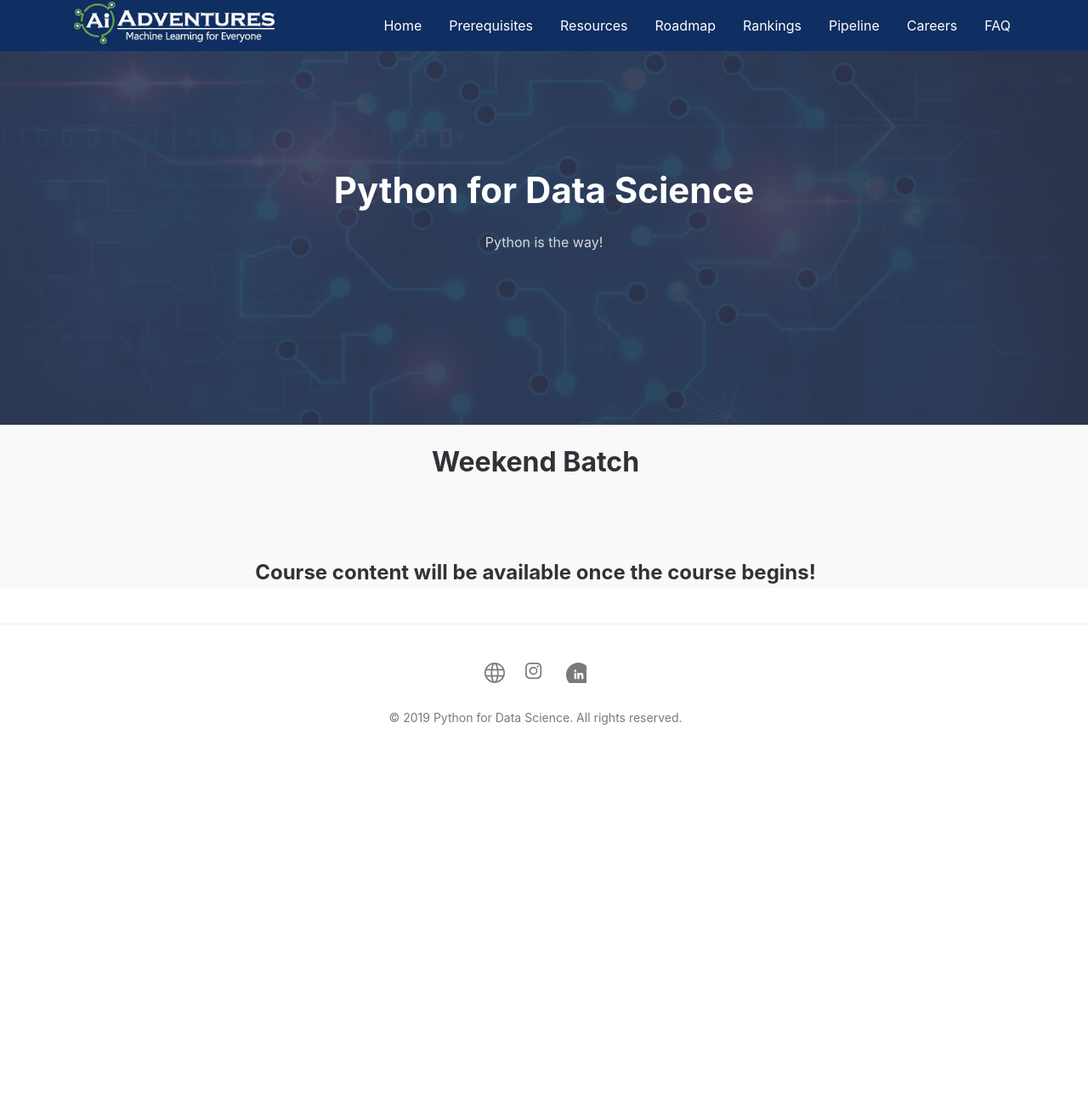
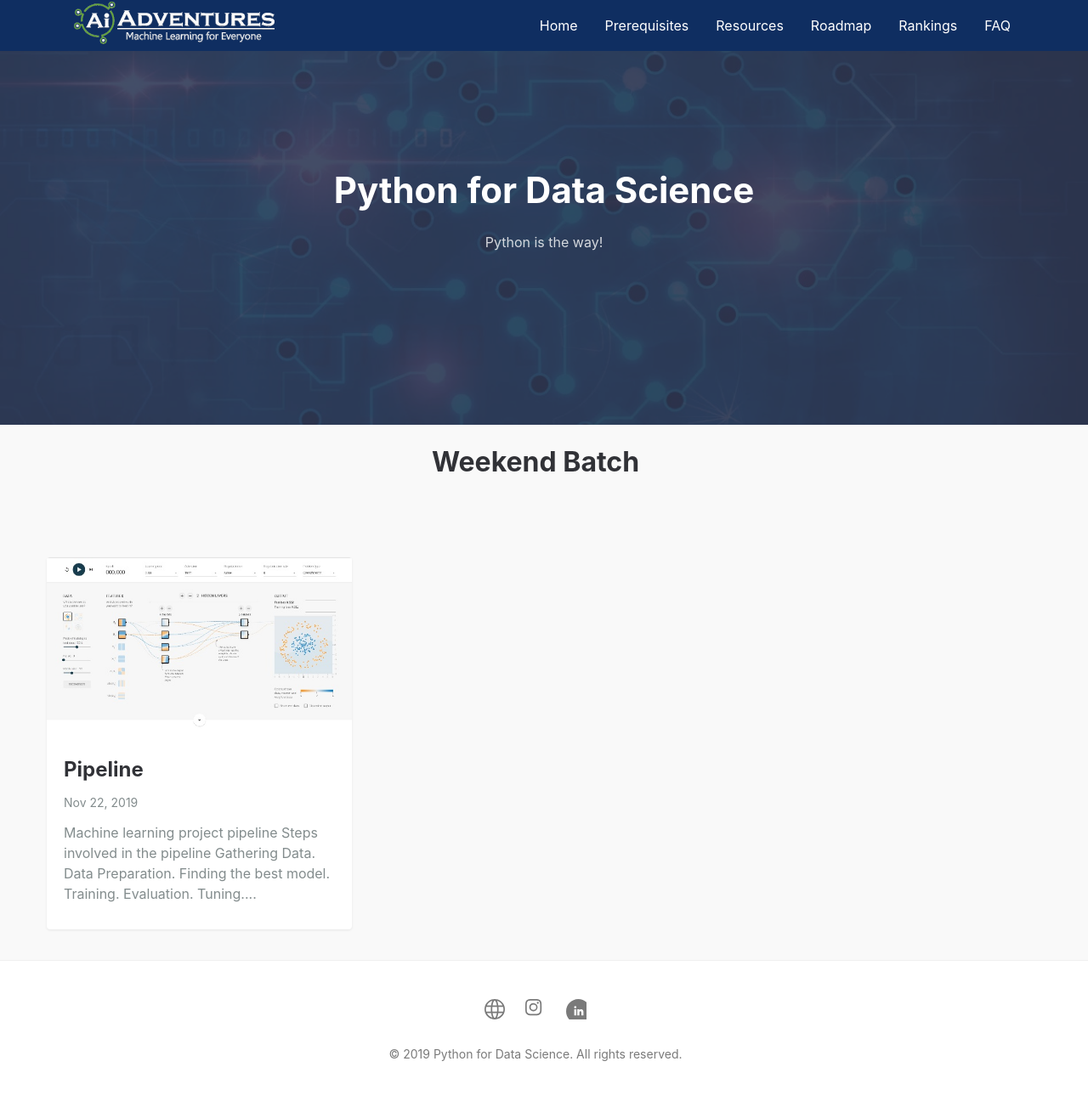
Before and after one commit to Ai-Adventures/weekend, a Jekyll site: the page built from index.md, in a window 1280 px wide. Shown: the whole page at 85% size. Built offline with Jekyll 4.4.1, drawn with Linux system fonts in a browser that asks for light colours; before the commit the page ends 900 px from its top, so only the background shows below that; part of the change alters nothing that is shown.

Commit message:
Made 'Pipeline' into a blog post instead of a separate tab

```diff
--- a/_config.yml
+++ b/_config.yml
@@ -26,8 +26,8 @@ navigation: # Navigation links
   - {name: 'Roadmap', link: '/roadmap'}
   - {name: 'Rankings', link: '/rankings'}
   # - {name: 'News', link: '/news'}
-  - {name: 'Pipeline', link: '/pipeline'}
-  - {name: 'Careers', link: '/careers'}
+  # - {name: 'Pipeline', link: '/pipeline'}
+  # - {name: 'Careers', link: '/careers'}
   - {name: 'FAQ', link: '/faq'}
   # - {name: 'Contact', link: '/contact'}
 
--- a/_layouts/default.html
+++ b/_layouts/default.html
@@ -32,8 +32,6 @@ layout: compress
           <h1 style="text-align: center; padding-top: 20px;">{{ site.batch_name }} Batch</h1>
           <div class="post-list" itemscope="" itemtype="http://schema.org/Blog">
 
-            <h2 style="margin: auto;">Course content will be available once the course begins!</h2>
-
             {% for post in site.posts %}
               {% include card.html %}
             {% endfor %}
--- /dev/null
+++ b/_posts/2019-11-22-Pipeline.md
@@ -0,0 +1,67 @@
+---
+layout: page
+title: Pipeline
+permalink: /pipeline/
+featured-img: tensorflow_playground
+date: 2019-11-22
+---
+
+# Machine learning project pipeline
+## Steps involved in the pipeline
+1. [Gathering Data.](#gathering-data)
+2. [Data Preparation.](#data-preparation)
+3. [Finding the best model.](#finding-the-best-model)
+4. [Training.](#training)
+5. [Evaluation.](#evaluation)
+6. [Tuning.](#tuning)
+7. [Predictions.](#predictions)
+
+Let us walk through all the steps in this pipeline using an example - A Dogs vs Cats classifier!
+
+### Gathering Data
+
+![Dogs vs Cats]({{ site.baseurl }}/assets/img/Pipeline/Dog_vs_Cat.jpg)
+
+The first step in any machine learning/data science project is always gathering the data. This is a very important aspect of the entire process and a lot of times the quality of the model has a very large dependency to the quality of the data gathered. You have to make sure that the data is not skewed in any way and contains pictures of all the different breeds of cats as well as dogs. There are multiple ways through which you can gather data:
+- Find freely available online datasets. This is the most common approach which you will use while studying machine learning. There are several amazing places where you can find data like [Kaggle](https://www.kaggle.com/), UCI Machine learning [datasets](https://archive.ics.uci.edu/ml/datasets.php)
+- Scrape the web for images. If you don't find any online dataset or if you just need some more data, web scraping is a handy tool which will help you out. Using python, web scraping is very easy through libraries like [Beatiful Soup](https://www.crummy.com/software/BeautifulSoup/), [scrapy](https://scrapy.org/) and many more!
+- Manually take pictures of cats and dogs :)
+
+### Data Preparation
+
+The gathered data is not always directly in a usable state. First the data is cleaned where multiple operations can be carried out. Data cleaning consists of the following steps:
+- Fixing corrupt or broken images. This can be done by using some algorithm which can recover corrupt data or by simply deleting these images.
+- The images may also be converted to grayscale to improve our model's performance. This reduces the size of the image while in this case maintaining performance.
+- Scaling and normalizing the data. This has shown to improve performance in different types of tasks and makes it easier for the model to work with your data.
+- Resizing the images to a fixed size. Our model is going to be static. This means that it is going to have a predefined number of inputs and outputs. So we will fix the size of the input and resize all the input images.
+- Dividing the dataset into training, testing and validation. This is done so that our training data is different from our testing data. The training data is the data used by the model while training. In a supervised learning approach, the correct answer is provided along with this data to the model for the model to be able to train. This is the reason why the training data has to be different from the unseen test data which tells you how well the model is able to generalize on new data. For our example, the training data will contain images of cats and dogs, with their associated labels. These images along with their labels will be given to the model during training. The model will then be tested on the test data where the model's predictions will be checked with the true label of the image.
+
+### Finding the best model
+
+The [No Free Lunch (NFL)](https://en.wikipedia.org/wiki/No_free_lunch_in_search_and_optimization) theorem states that no one model works best for every problem. Different types of models work well for different kinds of data with different required outputs. This is a very important process as you have to research and find the best algorithm (sometimes a combination of multiple algorithms) for your problem. For a classification task, you may use a Support Vector Machine (SVM) or a Neural Network or any other classifier. For a problem like cats vs dogs classifier, you may want to use a specific type of a neural network called a Convolutional Neural Network (CNN).
+
+### Training
+
+Here, we proceed to actually provide the data to the model and let it train. This part of the process is generally very time consuming especially for large datasets and deep model architectures. It is very important to write parallel algorithms or use libraries like [sklearn](https://scikit-learn.org/stable/), [tensorflow](https://www.tensorflow.org/), [pytorch](https://pytorch.org/) etc. to create the model. These libraries are contain algorithms implemented with parallelism in mind and may also make use of a Graphics Processing Unit (GPU) if available. GPU's are capable of large scale parallel processing and may reduce your training time significantly. You can keep the model for training and go out for a cup of coffee!
+
+### Evaluation
+
+Once the model is trained, finding out how well it does on unseen data is called evaluation. If your evaluation metrics differ significantly from your training metrics, it is a sign of either overfitting to the traning data, incorrect model hyperparameters or skewed training data.
+
+### Tuning
+This is the part where you fine tune the hyperparameters of your machine learning model and repeat the tranining process. A very common approach to this method is iteratively decreasing the learning rate during the fine tuning process. Fine tuning  is popularly used during transfer learning and has been shown to reduce the training time significantly while producing state of the art results.
+
+
+### Predictions
+
+You are done! This is the last step where you have a fully working model ready to make predictions!
+
+### Additional reading
+
+These are some really helpful articles that I found online which will help you understand more about this topic.
+- [The 7 steps of a machine learning project](https://towardsdatascience.com/the-7-steps-of-machine-learning-2877d7e5548e)
+- [Workflow of a machine learning project](https://towardsdatascience.com/workflow-of-a-machine-learning-project-ec1dba419b94)
+
+## Want to learn more?
+
+We have a fantastic course here at AI Adventures! If you like the way the python course is being held, you will definitely enjoy the machine learning course. Feel free to contact us anytime if you have any questions regarding the blog or the machine learning course :)
```
Also changed, not shown: 13 other files.
